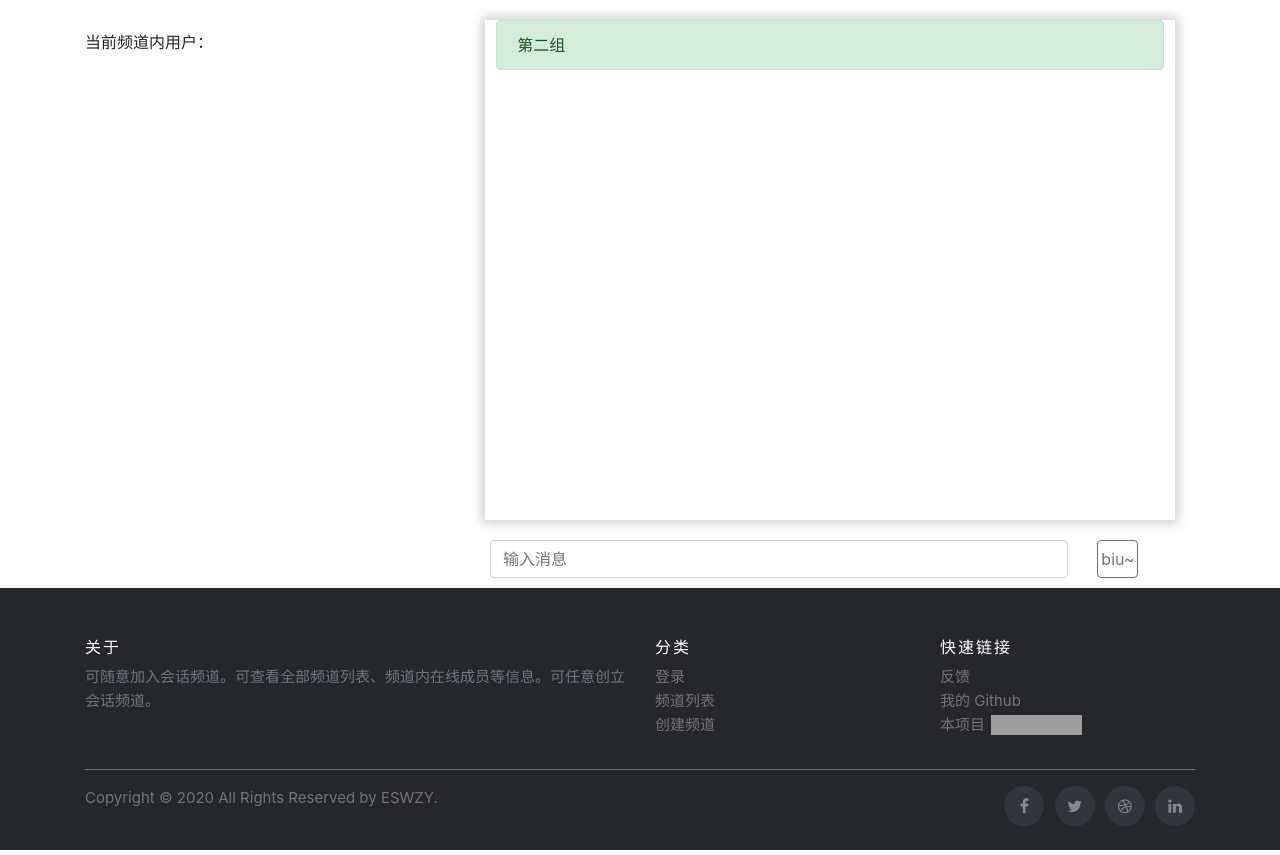
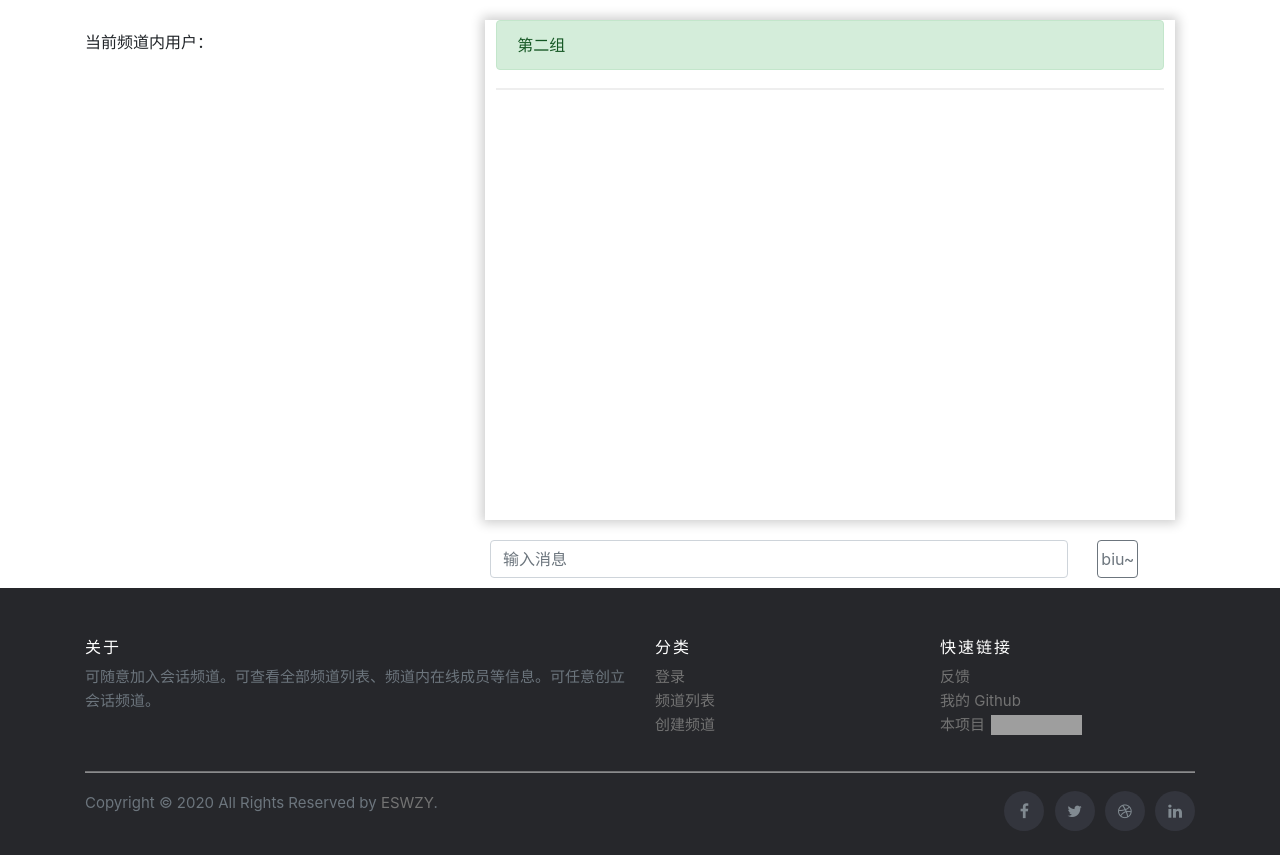
Before and after one commit to ESWZY/cs50web-project2, a Flask app: page /channel in a window 1280 px wide. Shown: the part 58-913 px from the top of the page. Run offline with Flask 2, Linux system fonts and the light colour scheme; the visitor is signed in with stand-in values (Sample User, id 1); some libraries are stand-ins or nearby versions; grey boxes are pictures that could not be loaded.

Commit message:
Channel page interface template

```diff
--- a/templates/channel.html
+++ b/templates/channel.html
@@ -32,7 +32,7 @@
                 }
             });
 
-            // 从服务器接收到消之后
+            // 从服务器接收到消息之后
             socket.on("write_message", data => {
                 let messageContainer = document.getElementById('message_list'),
                     message = document.createElement("div"),
@@ -158,6 +158,19 @@
                 height: calc(100vh - 124px);
             }
         }
+
+        hr {
+            -moz-border-bottom-colors: none;
+            -moz-border-image: none;
+            -moz-border-left-colors: none;
+            -moz-border-right-colors: none;
+            -moz-border-top-colors: none;
+            border-color: #EEEEEE;
+            -moz-use-text-color: #FFFFFF;
+            border-style: solid none;
+            border-width: 1px 0;
+            margin: 18px 0;
+        }
     </style>
 {% endblock %}
 {% block body %}
@@ -177,8 +190,49 @@
                         </div>
                     </header>
                     <div id="message_list">
+                        {% for message in channel.messages %}
+                            <div class="row">
 
-                        </div>
+                                <div class="col-2">
+                                    {% if user == message.author.name %}
+                                        <p></p>
+                                    {% else %}
+                                        {% if loop.previtem is defined and message.author.name == loop.previtem.author.name %}
+                                            <p></p>
+                                        {% else %}
+                                            <p>{{ message.author.name }}</p>
+                                        {% endif %}
+                                    {% endif %}
+                                </div>
+
+                                <div class="col-8">
+                                    {% if message.author.name == user %}
+                                        <p class="to-right message_text current_user">
+                                            {{ message.message }}
+                                        </p>
+                                    {% else %}
+                                        <p class="message_text to-left">
+                                            {{ message.message }}
+                                        </p>
+                                    {% endif %}
+                                </div>
+
+                                <div class="col-2">
+                                    {% if user != message.author.name %}
+                                        <p></p>
+                                    {% else %}
+                                        {% if loop.previtem is defined and message.author.name == loop.previtem.author.name %}
+                                            <p></p>
+                                        {% else %}
+                                            <p>{{ message.author.name }}</p>
+                                        {% endif %}
+                                    {% endif %}
+                                </div>
+
+                            </div>
+                        {% endfor %}
+                        <hr>
+                    </div>
                 </article>
                 <div class="container" style="margin: 10px">
                     <form id="message_form" class="field has-addons">
```
